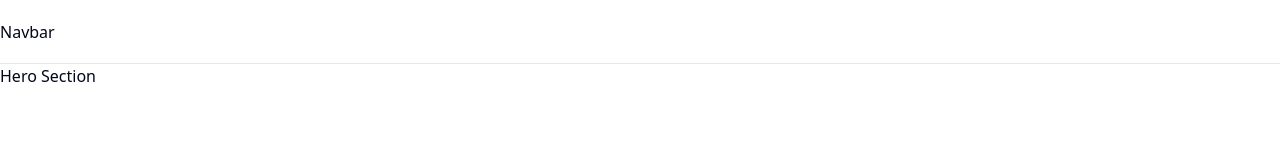
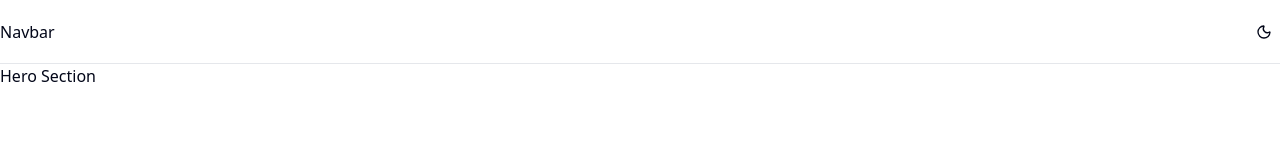
Before and after one commit to DevAnonitos/devanonitos-portfolio, a Next.js app: page / in a window 1280 px wide. Shown: the top 160 px of the page. Built offline with nearby package versions, Linux system fonts and the light colour scheme.

Commit message:
feat(ui): add themetoggle to navbar

```diff
--- a/components/layout/Navbar.tsx
+++ b/components/layout/Navbar.tsx
@@ -1,13 +1,15 @@
 import React from 'react';
 import Link from 'next/link';
 import { Button } from '../ui/button';
+import { ThemeToggle } from '../shared';
 import { NAV_LINKS } from '@/constants/navigation';
 
 const Navbar = () => {
   return (
     <nav className="navbar">
-      <div className="container mx-auto">
+      <div className="container mx-auto flex justify-between items-center">
         Navbar
+        <ThemeToggle />
       </div>
     </nav>
   );
--- a/components/shared/ThemeToggle.tsx
+++ b/components/shared/ThemeToggle.tsx
@@ -1,8 +1,44 @@
-import React from 'react'
+'use client';
+
+import { useEffect } from 'react';
+import { Moon, Sun } from 'lucide-react';
+import { Button } from '@/components/ui/button';
+
+type Theme = 'light' | 'dark';
+
+const STORAGE_KEY = 'theme';
+
+const getPreferredTheme = (): Theme => {
+  const storedTheme = window.localStorage.getItem(STORAGE_KEY);
+  if (storedTheme === 'light' || storedTheme === 'dark') {
+    return storedTheme;
+  }
+
+  return window.matchMedia('(prefers-color-scheme: dark)').matches ? 'dark' : 'light';
+};
+
+const applyTheme = (theme: Theme) => {
+  document.documentElement.classList.toggle('dark', theme === 'dark');
+};
 
 const ThemeToggle = () => {
+  useEffect(() => {
+    applyTheme(getPreferredTheme());
+  }, []);
+
+  const toggleTheme = () => {
+    const isDark = document.documentElement.classList.contains('dark');
+    const nextTheme: Theme = isDark ? 'light' : 'dark';
+
+    applyTheme(nextTheme);
+    window.localStorage.setItem(STORAGE_KEY, nextTheme);
+  };
+
   return (
-    <div>ThemeToggle</div>
+    <Button size="icon-sm" variant="ghost" onClick={toggleTheme} aria-label="Toggle theme" title="Toggle theme">
+      <Sun className="hidden size-4 dark:block" />
+      <Moon className="size-4 dark:hidden" />
+    </Button>
   )
 }
 
```
